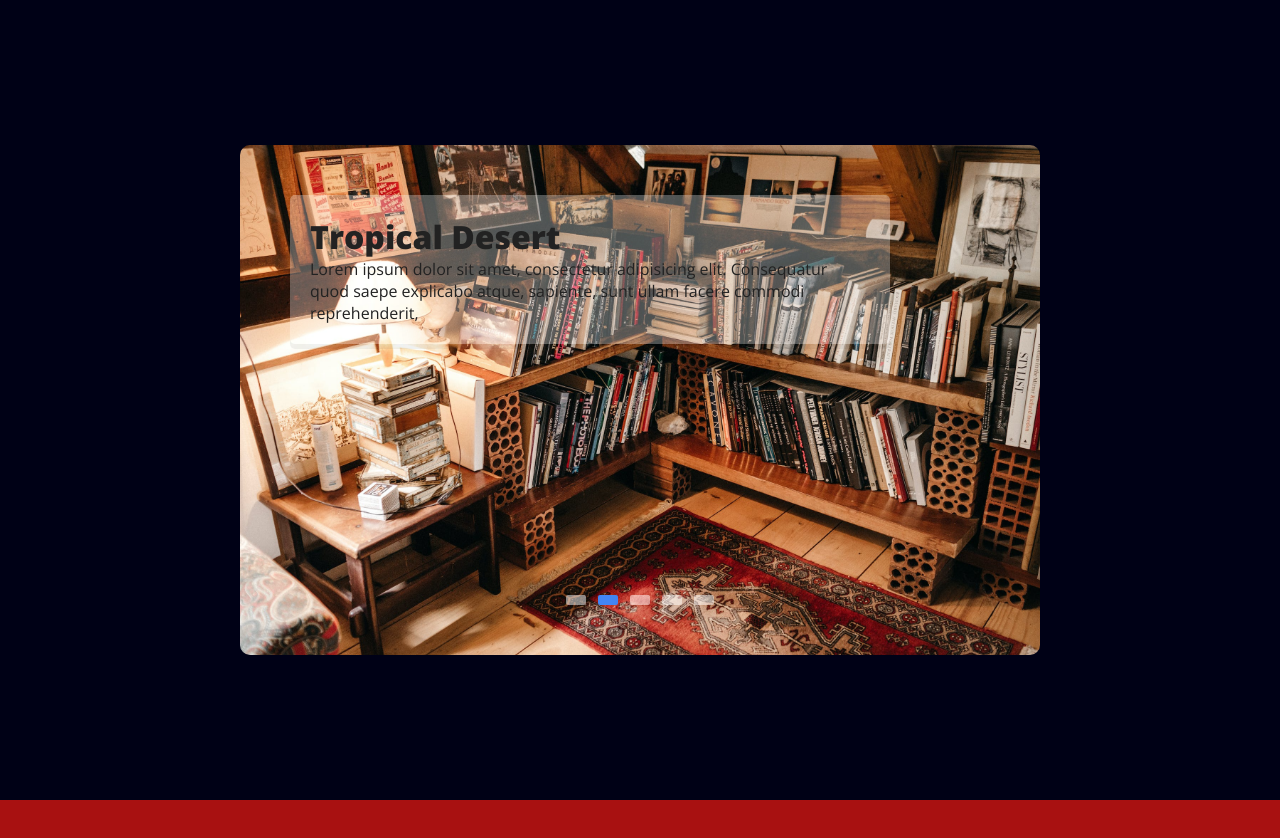
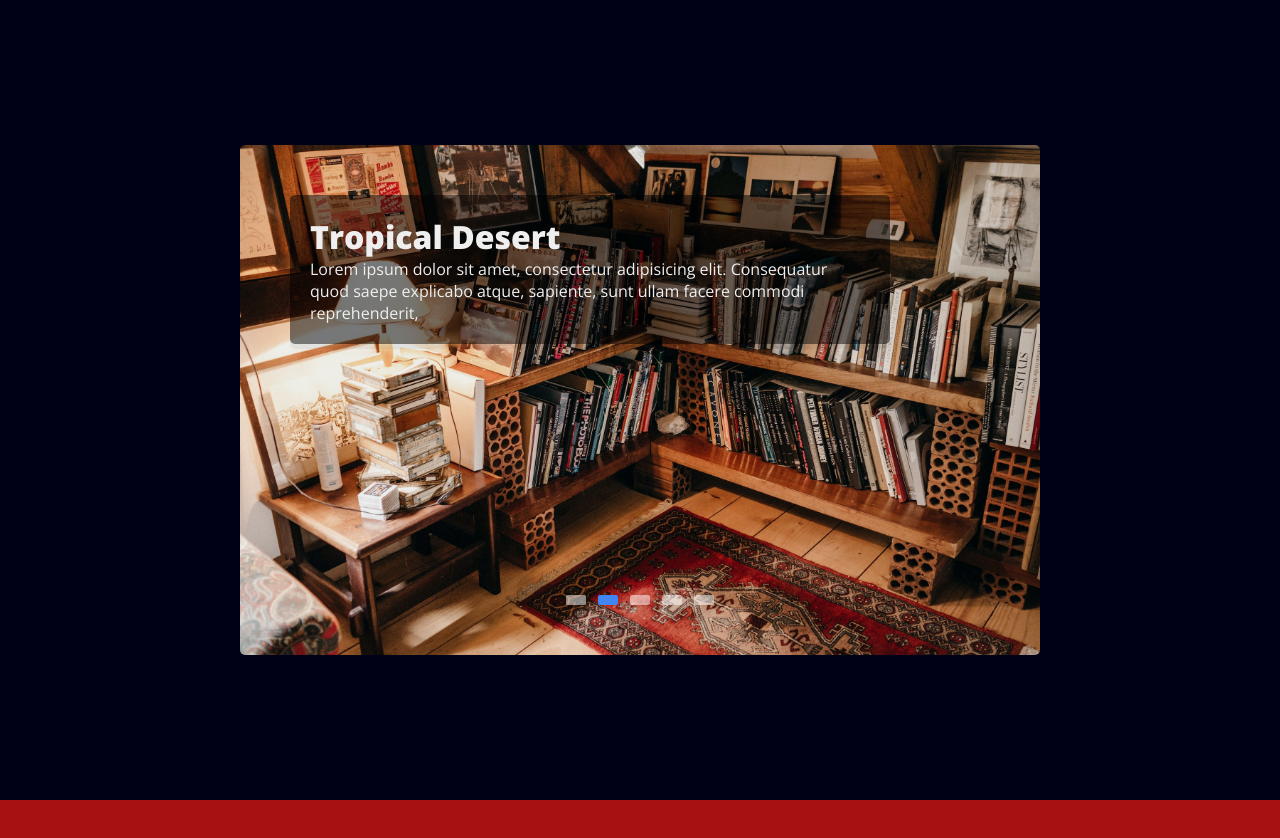
Before and after one commit to younuskhan1/carousel-at-best-way, a plain HTML site: page index.html in a window 1280 px wide. Shown: the top 838 px of the page. Drawn offline with nearby package versions, Linux system fonts and the light colour scheme.

Commit message:
the slider is editable as per my wish

```diff
--- a/index.html
+++ b/index.html
@@ -92,9 +92,14 @@
             slideIcon.classList.remove("active");
         })
         slideNumber++;
-        if(slideNumber > (numberOfSlides - 1)){
+
+        if(slideNumber === numberOfSlides){
             slideNumber = 0;
         }
+
+        // if(slideNumber > (numberOfSlides - 1)){
+        //     slideNumber = 0;
+        // }
 
         slides[slideNumber].classList.add("active");
         slideIcons[slideNumber].classList.add("active");
--- a/style.css
+++ b/style.css
@@ -20,18 +20,24 @@
     min-height: 500px;
     margin: 20px;
     overflow: hidden;
-    border-radius: 10px;
+    border-radius: 5px;
 }
 .slider .slide{
     position: absolute;
     width: 100%;
     height: 100%;
-    clip-path: circle(0% at 0 50%);
+    opacity: 0;
+    /* If you want to use clip-path, then you can use clip-path related code of
+    both .slider .slide {} and .slider .slide.active{} in stead of opacity */
+    /* clip-path: circle(0% at 0 50%); */
 }
 
 .slider .slide.active{
-    clip-path: circle(150% at 0 50%);
-    transition: 2s;
+    opacity: 1;
+    /* If you want to use clip-path, then you can use clip-path related code of
+    both .slider .slide {} and .slider .slide.active{} in stead of opacity */
+    /* clip-path: circle(150% at 0 50%); */
+    transition: 3s;
 }
 .slider .slide img{
     position: absolute;
@@ -42,7 +48,8 @@
 .slider .slide .info{
     position: absolute;
     color: #222;
-    background: rgba(255, 255, 255, 0.3);
+    /* background: rgba(255, 255, 255, 0.3); */
+    background: rgba(0, 0, 0, 0.5);
     width: 75%;
     margin-top: 50px;
     margin-left: 50px;
@@ -53,10 +60,12 @@
 .slider .slide .info h2{
     font-size: 2em;
     font-weight: 800;
+    color: white;
 }
 .slider .slide .info p{
     font-size: 1rem;
     font-weight: 400;
+    color: white;
 }
 .navigation{
     height: 500px;
```
